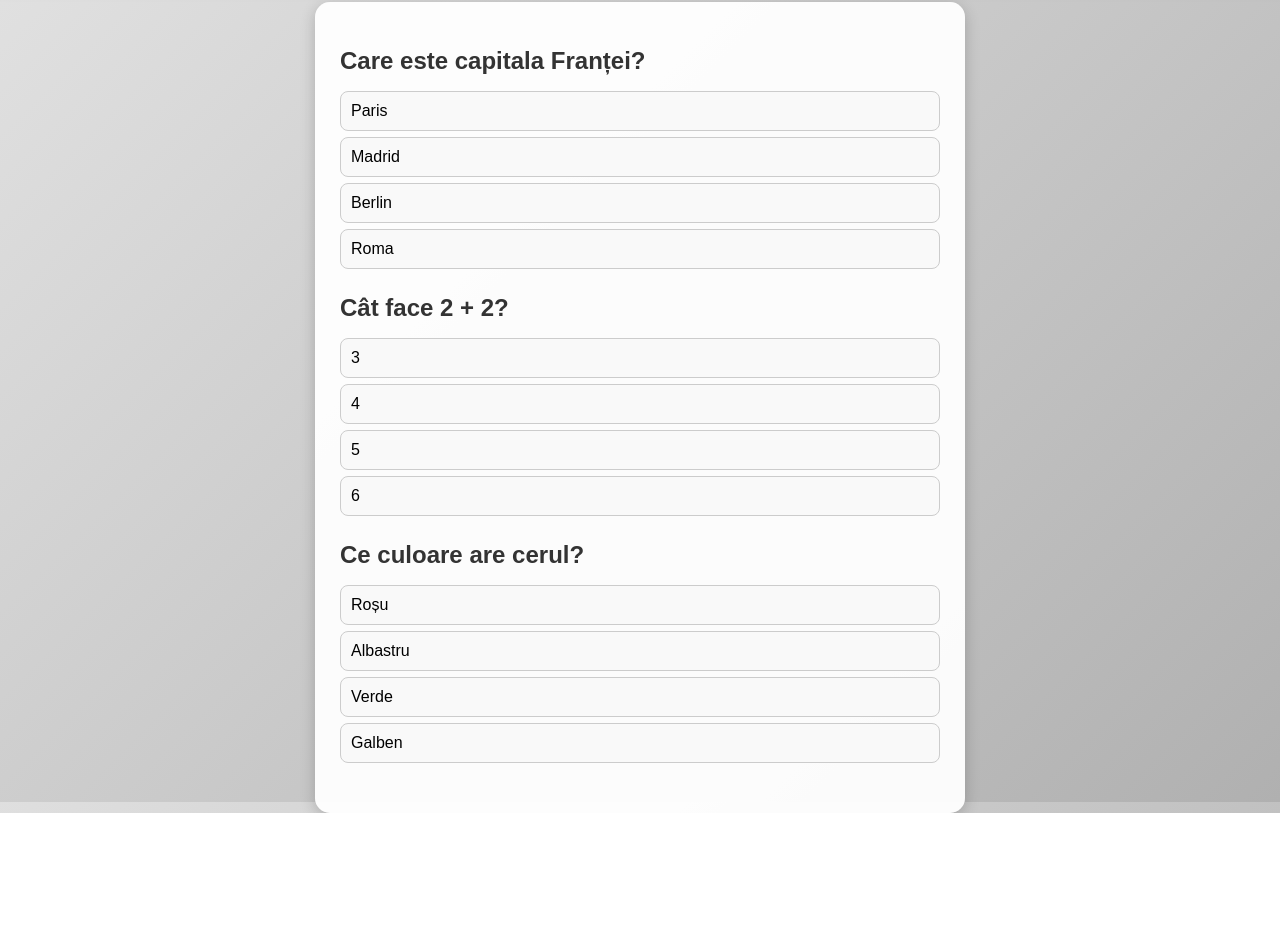
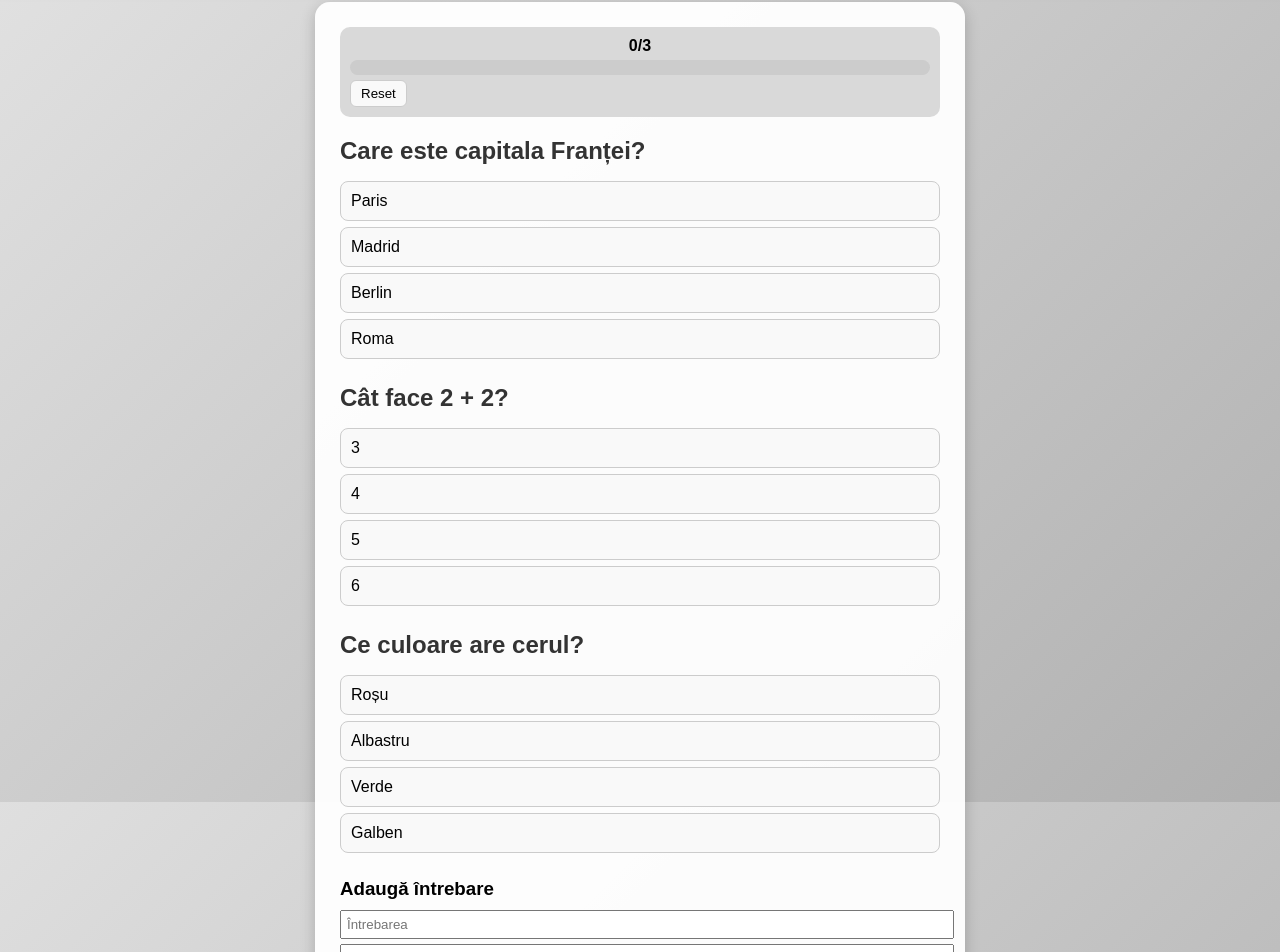
Before and after one commit to MocanuAlex/quiz-random-app_SOPM_lab, a React (Create React App) app in the folder proiect/quiz_random_app/: page / in a window 1280 px wide. Shown: the part 48-1000 px from the top of the page. Before the commit the page ends 861 px from the top, so only its background shows below. Built offline with nearby package versions, Linux system fonts and the light colour scheme.

Commit message:
varianata 1.0

```diff
--- a/proiect/quiz_random_app/src/App.css
+++ b/proiect/quiz_random_app/src/App.css
@@ -1,13 +1,11 @@
-/* Fundal simplu cu gradient gri */
 body, html, #root {
   height: 100%;
   margin: 0;
   padding: 0;
   font-family: Arial, sans-serif;
-  background: linear-gradient(135deg, #e0e0e0, #b0b0b0); /* gri deschis -> gri mediu */
+  background: linear-gradient(135deg, #e0e0e0, #b0b0b0);
 }
 
-/* Container quiz */
 .quiz-container {
   max-width: 600px;
   margin: 50px auto;
@@ -15,20 +13,86 @@ body, html, #root {
   background-color: rgba(255, 255, 255, 0.95);
   border-radius: 15px;
   box-shadow: 0 4px 15px rgba(0,0,0,0.2);
-  text-align: left;
 }
 
-/* Fiecare întrebare */
+/* Bara de progres */
+.progress-wrapper {
+  background: #d9d9d9;
+  padding: 10px;
+  border-radius: 10px;
+  margin-bottom: 20px;
+  position: sticky;
+  top: 10px;
+  z-index: 10;
+}
+
+.progress-text {
+  font-weight: bold;
+  margin-bottom: 5px;
+  display: block;
+  text-align: center;
+}
+
+.progress-bar {
+  width: 100%;
+  height: 15px;
+  background: #ccc;
+  border-radius: 10px;
+  overflow: hidden;
+}
+
+.progress-fill {
+  height: 100%;
+  background: #4caf50;
+  width: 0%;
+  transition: width 0.3s ease;
+}
+
+/* Stil unificat pentru toate butoanele */
+button,
+input[type=button] {
+  margin-top: 5px;
+  padding: 5px 10px;
+  border: 1px solid #ccc;
+  border-radius: 6px;
+  background-color: #f9f9f9;
+  cursor: pointer;
+  transition: all 0.2s ease;
+}
+
+button:hover,
+input[type=button]:hover {
+  background-color: #d0d0d0;
+}
+
+/* Quiz */
 .single-quiz {
   margin-bottom: 25px;
 }
 
 .single-quiz h2 {
+  position: relative;
   margin-bottom: 12px;
   color: #333;
 }
 
-/* Lista răspunsurilor */
+.delete-btn {
+  position: absolute;
+  right: 0;
+  top: 0;
+  background: #f44336;
+  color: white;
+  border: none;
+  border-radius: 4px;
+  padding: 2px 6px;
+  cursor: pointer;
+  font-size: 0.9rem;
+}
+
+.delete-btn:hover {
+  background: #d32f2f;
+}
+
 .single-quiz ul {
   list-style: none;
   padding: 0;
@@ -44,20 +108,29 @@ body, html, #root {
   background-color: #f9f9f9;
 }
 
-/* Hover pe răspuns */
 .single-quiz li:hover {
-  background-color: #d0d0d0; /* gri puțin mai închis la hover */
+  background-color: #d0d0d0;
 }
 
-/* Feedback culori */
 .single-quiz li.correct {
-  background-color: #4caf50; /* verde */
+  background-color: #4caf50;
   color: white;
   border: 1px solid #388e3c;
 }
 
 .single-quiz li.wrong {
-  background-color: #f44336; /* roșu */
+  background-color: #f44336;
   color: white;
   border: 1px solid #b71c1c;
 }
+
+/* Formular adăugare întrebare */
+.add-question-form h3 {
+  margin-bottom: 10px;
+}
+
+.add-question-form input[type=text] {
+  width: 100%;
+  margin-bottom: 5px;
+  padding: 5px;
+}
--- a/proiect/quiz_random_app/src/App.js
+++ b/proiect/quiz_random_app/src/App.js
@@ -1,68 +1,138 @@
-// src/App.js
-import { useState } from "react";
-import "./App.css";
 
-const quizzes = [
-  {
-    question: "Care este capitala Franței?",
-    options: ["Paris", "Madrid", "Berlin", "Roma"],
-    correctAnswerIndex: 0,
-  },
-  {
-    question: "Cât face 2 + 2?",
-    options: ["3", "4", "5", "6"],
-    correctAnswerIndex: 1,
-  },
-  {
-    question: "Ce culoare are cerul?",
-    options: ["Roșu", "Albastru", "Verde", "Galben"],
-    correctAnswerIndex: 1,
-  },
+import { useState } from "react"; //import la functiile din react
+import "./App.css"; //import css
+
+// localStorage.removeItem("quizzes");
+
+// Întrebările inițiale
+const initialQuizzes = [
+  { question: "Care este capitala Franței?",
+    options: ["Paris","Madrid","Berlin","Roma"],
+    correctAnswerIndex: 0, userAdded: false },
+  { question: "Cât face 2 + 2?",
+    options: ["3","4","5","6"],
+    correctAnswerIndex: 1, userAdded: false },
+  { question: "Ce culoare are cerul?",
+    options: ["Roșu","Albastru","Verde","Galben"],
+    correctAnswerIndex: 1, userAdded: false }
 ];
 
+// Shuffle simplu
+const shuffle = (arr) => [...arr].sort(() => Math.random() - 0.5);
+
 function App() {
+  // Întrebări și răspunsuri
+  const [quizzes, setQuizzes] = useState(() => {
+    const saved = localStorage.getItem("quizzes");
+    return saved ? shuffle(JSON.parse(saved)) : shuffle(initialQuizzes);
+  });
   const [answers, setAnswers] = useState({});
 
+  // Formular adăugare întrebare
+  const [newQuestion, setNewQuestion] = useState("");
+  const [newOptions, setNewOptions] = useState(["",""]);
+  const [correctIndex, setCorrectIndex] = useState(0);
+
+  // Selectare răspuns
   const handleAnswer = (quizIndex, optionIndex) => {
-    // Dacă există deja un răspuns, nu mai face nimic
     if (answers[quizIndex] !== undefined) return;
+    setAnswers(prev => ({ ...prev, [quizIndex]: optionIndex }));
+  };
 
-    setAnswers(prev => ({
-      ...prev,
-      [quizIndex]: optionIndex,
-    }));
+  // Salvează în localStorage
+  const saveQuizzes = (qs) => localStorage.setItem("quizzes", JSON.stringify(qs));
+
+  // Reset: shuffle întrebări și opțiuni
+  const handleReset = () => {
+    setAnswers({});
+    const shuffled = quizzes.map(q => {
+      const opts = shuffle(q.options);
+      const correct = opts.indexOf(q.options[q.correctAnswerIndex]);
+      return { ...q, options: opts, correctAnswerIndex: correct };
+    });
+    setQuizzes(shuffle(shuffled));
+    saveQuizzes(shuffle(shuffled));
   };
+
+  // Adăugare opțiune nouă în formular
+  const addOption = () => setNewOptions([...newOptions, ""]);
+  const changeOption = (val, idx) => {
+    const opts = [...newOptions]; opts[idx] = val; setNewOptions(opts);
+  };
+
+  // Adăugare întrebare nouă
+  const addQuestion = (e) => {
+    e.preventDefault();
+    if (!newQuestion.trim() || newOptions.some(opt => !opt.trim())) return;
+
+    const newQ = { question: newQuestion, options: newOptions, correctAnswerIndex: correctIndex, userAdded: true };
+    const updated = [...quizzes, newQ];
+    setQuizzes(updated); saveQuizzes(updated);
+
+    setNewQuestion(""); setNewOptions(["",""]); setCorrectIndex(0);
+  };
+
+  // Ștergere întrebare
+  const deleteQuestion = (idx) => {
+    const updated = quizzes.filter((_, i) => i !== idx);
+    setQuizzes(updated); saveQuizzes(updated);
+  };
+
+  // Progres
+  const total = quizzes.length;
+  const answered = Object.keys(answers).length;
+  const progress = (answered / total) * 100;
 
   return (
     <div className="quiz-container">
-      {quizzes.map((quiz, quizIndex) => {
-        const selected = answers[quizIndex];
+
+      {/* Bara de progres + Reset */}
+      <div className="progress-wrapper">
+        <span className="progress-text">{answered}/{total}</span>
+        <div className="progress-bar"><div className="progress-fill" style={{width:`${progress}%`}}></div></div>
+        <button className="reset-btn" onClick={handleReset}>Reset</button>
+      </div>
+
+      {/* Întrebări */}
+      {quizzes.map((q, i) => {
+        const sel = answers[i];
         return (
-          <div key={quizIndex} className="single-quiz">
-            <h2>{quiz.question}</h2>
+          <div key={i} className="single-quiz">
+            <h2>
+              {q.question}
+              {q.userAdded && <button className="delete-btn" onClick={()=>deleteQuestion(i)}>✖</button>}
+            </h2>
             <ul>
-              {quiz.options.map((option, index) => {
-                let className = "";
-                if (selected !== undefined) {
-                  if (index === quiz.correctAnswerIndex) className = "correct";
-                  else if (index === selected) className = "wrong";
+              {q.options.map((opt, idx) => {
+                let cls = "";
+                if(sel !== undefined){
+                  cls = idx === q.correctAnswerIndex ? "correct" : (idx === sel ? "wrong" : "");
                 }
-                return (
-                  <li
-                    key={index}
-                    onClick={() => handleAnswer(quizIndex, index)}
-                    className={className}
-                  >
-                    {option}
-                  </li>
-                );
+                return <li key={idx} className={cls} onClick={()=>handleAnswer(i, idx)}>{opt}</li>;
               })}
             </ul>
           </div>
-        );
+        )
       })}
+
+      {/* Formular adăugare întrebare */}
+      <div className="add-question-form">
+        <h3>Adaugă întrebare</h3>
+        <form onSubmit={addQuestion}>
+          <input type="text" placeholder="Întrebarea" value={newQuestion} onChange={e=>setNewQuestion(e.target.value)} required/>
+          {newOptions.map((opt, idx)=>(
+            <div key={idx}>
+              <input type="text" placeholder={`Opțiunea ${idx+1}`} value={opt} onChange={e=>changeOption(e.target.value, idx)} required/>
+              <label><input type="radio" name="correctOption" checked={correctIndex===idx} onChange={()=>setCorrectIndex(idx)}/> Corect</label>
+            </div>
+          ))}
+          <button type="button" onClick={addOption}>Adaugă opțiune</button>
+          <button type="submit">Adaugă întrebare</button>
+        </form>
+      </div>
+
     </div>
-  );
+  )
 }
 
 export default App;
```
